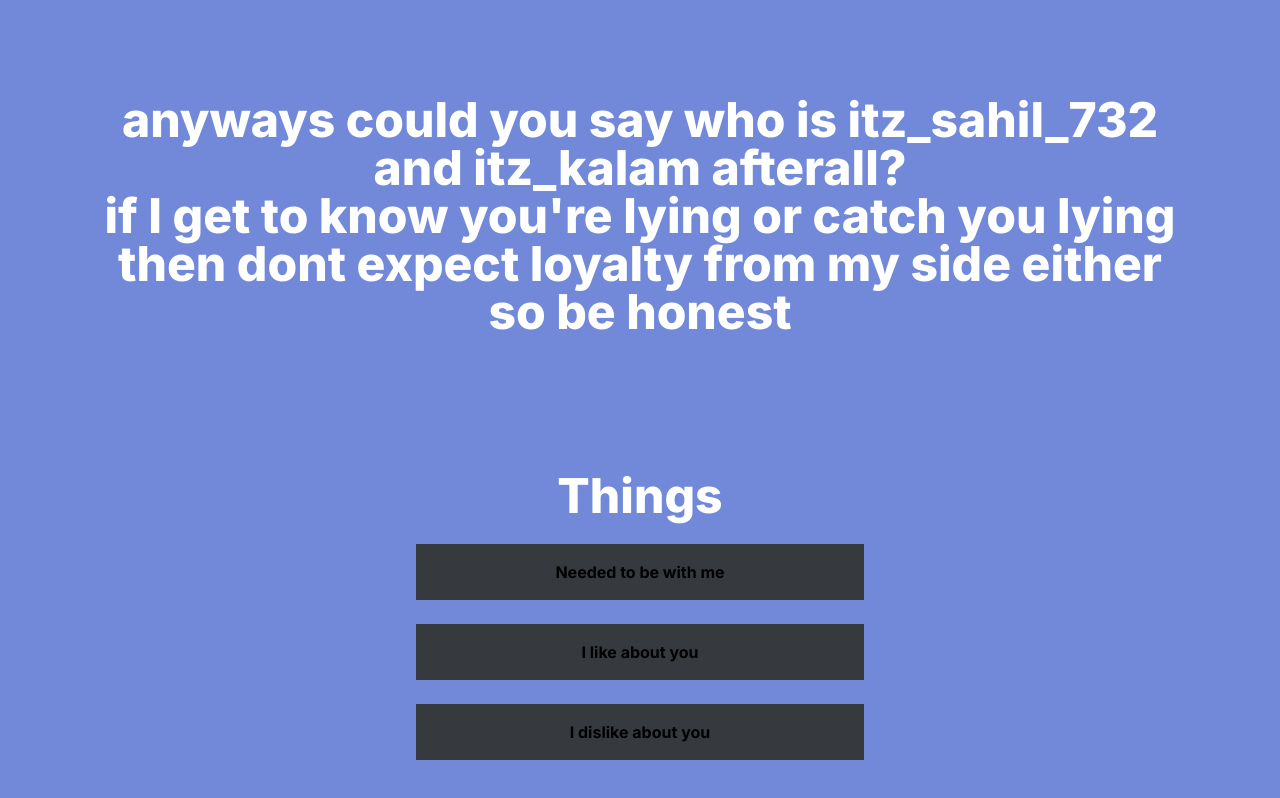
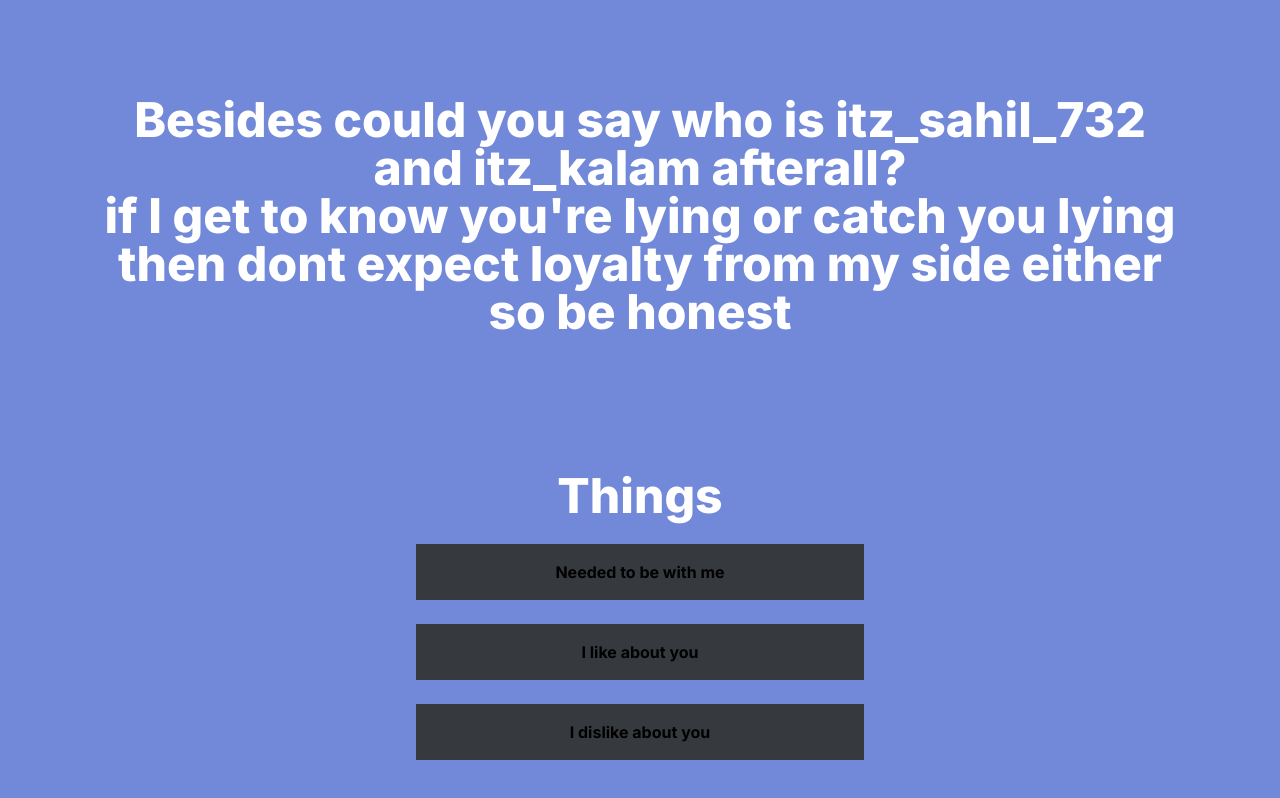
Before and after one commit to pixelDriftadv/tr, a Next.js app: page /things in a window 1280 px wide. Shown: the top 798 px of the page. Built offline with nearby package versions, Linux system fonts and the light colour scheme.

Commit message:
Update page.tsx

```diff
--- a/src/app/things/page.tsx
+++ b/src/app/things/page.tsx
@@ -4,7 +4,7 @@ import React from 'react';
 const Page = () => {
   return (
     <main className="flex min-h-screen bg-[#7289da] flex-col items-center text-center space-y-6 p-24">
-      <h1 className=" text-white font-extrabold text-5xl mb-28">anyways could you say who is itz_sahil_732 and itz_kalam afterall? <br/>
+      <h1 className=" text-white font-extrabold text-5xl mb-28">Besides could you say who is itz_sahil_732 and itz_kalam afterall? <br/>
       if I get to know {"you're"} lying or catch you lying then dont expect loyalty from my side either so be honest</h1>
       <h1 className=" text-white font-extrabold text-5xl mb-28">Things</h1>
       <Link href={'/things/needed'}>
```
